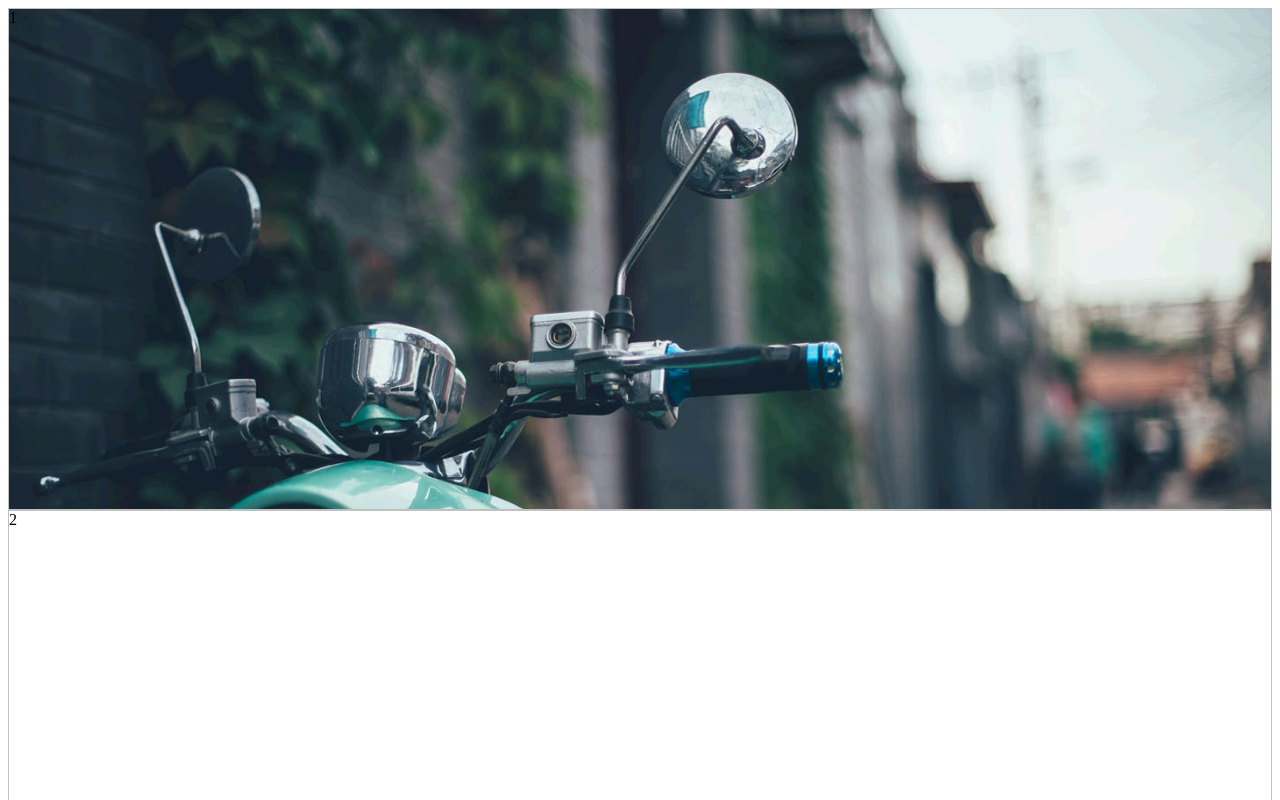
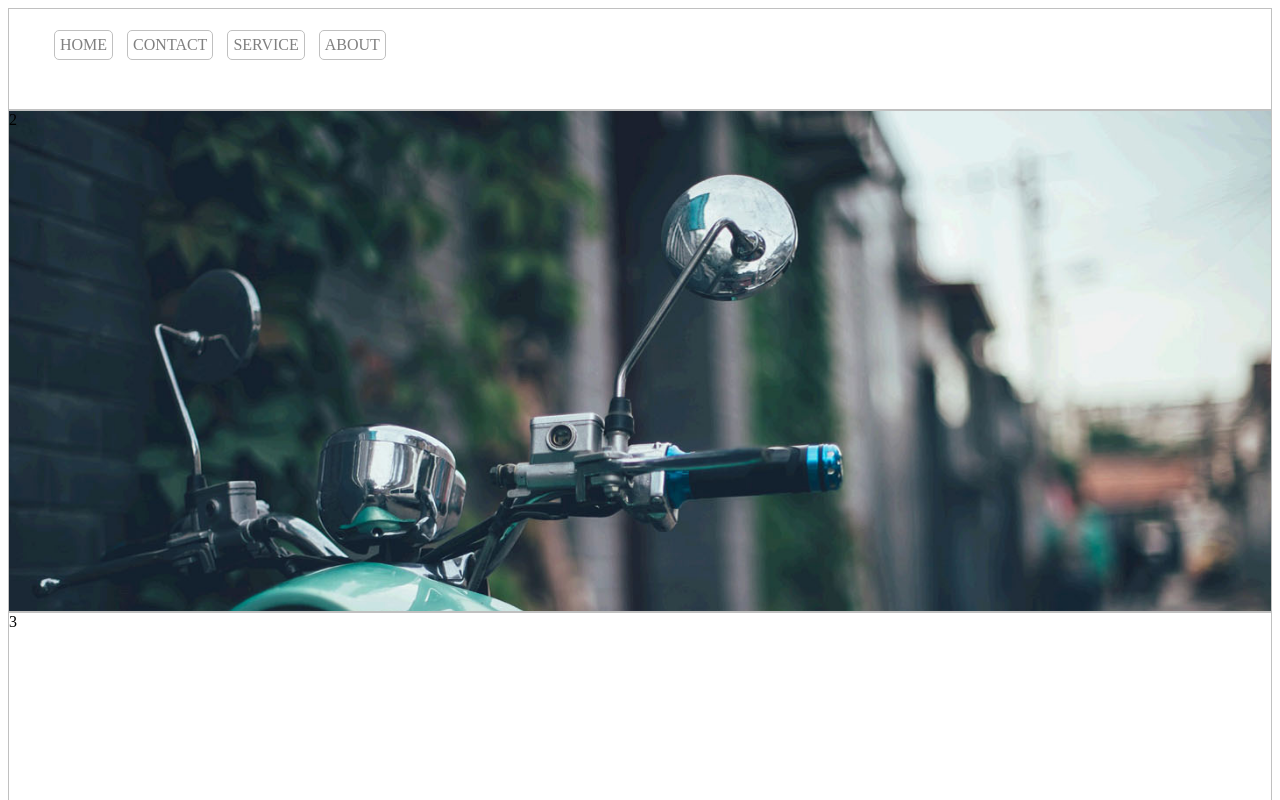
Before and after one commit to sheetalksagar/myWebDevWork, a plain HTML site: page CSS/parallax.html in a window 1280 px wide. Shown: the top 800 px of the page. Drawn offline with Linux system fonts and the light colour scheme.

Commit message:
parallax

```diff
--- a/CSS/parallax.html
+++ b/CSS/parallax.html
@@ -9,35 +9,50 @@
         border: 1px solid silver;
         height: 500px;
       }
-      #div1 {
+      #div2 {
         background-image: url(./../img/background1.jpg);
         background-size: 100%;
         background-attachment: fixed;
       }
-      #div3 {
+      #div4 {
         background-image: url(./../img/background2.jpg);
         background-size: 100%;
         background-attachment: fixed;
       }
-      #div5 {
+      #div6 {
         background-image: url(./../img/background3.jpg);
         background-size: 100%;
         background-attachment: fixed;
       }
-      #div7 {
-        background-image: url(./../img/background1.jpg);
-        background-size: 100%;
-        background-attachment: fixed;
+
+      .header-footer {
+        height: 100px;
+      }
+
+      .menue li {
+        color: grey;
+        display: inline-block;
+        border: 1px solid silver;
+        padding: 5px;
+        margin: 5px;
+        border-radius: 5px;
       }
     </style>
   </head>
   <body>
-    <div class="cls" id="div1">1</div>
+    <div class="cls header-footer" id="div1">
+      <ul class="menue">
+        <li>HOME</li>
+        <li>CONTACT</li>
+        <li>SERVICE</li>
+        <li>ABOUT</li>
+      </ul>
+    </div>
     <div class="cls" id="div2">2</div>
     <div class="cls" id="div3">3</div>
     <div class="cls" id="div4">4</div>
     <div class="cls" id="div5">5</div>
     <div class="cls" id="div6">6</div>
-    <div class="cls" id="div7">7</div>
+    <div class="clsheader-footer" id="div7">Footer</div>
   </body>
 </html>
```
